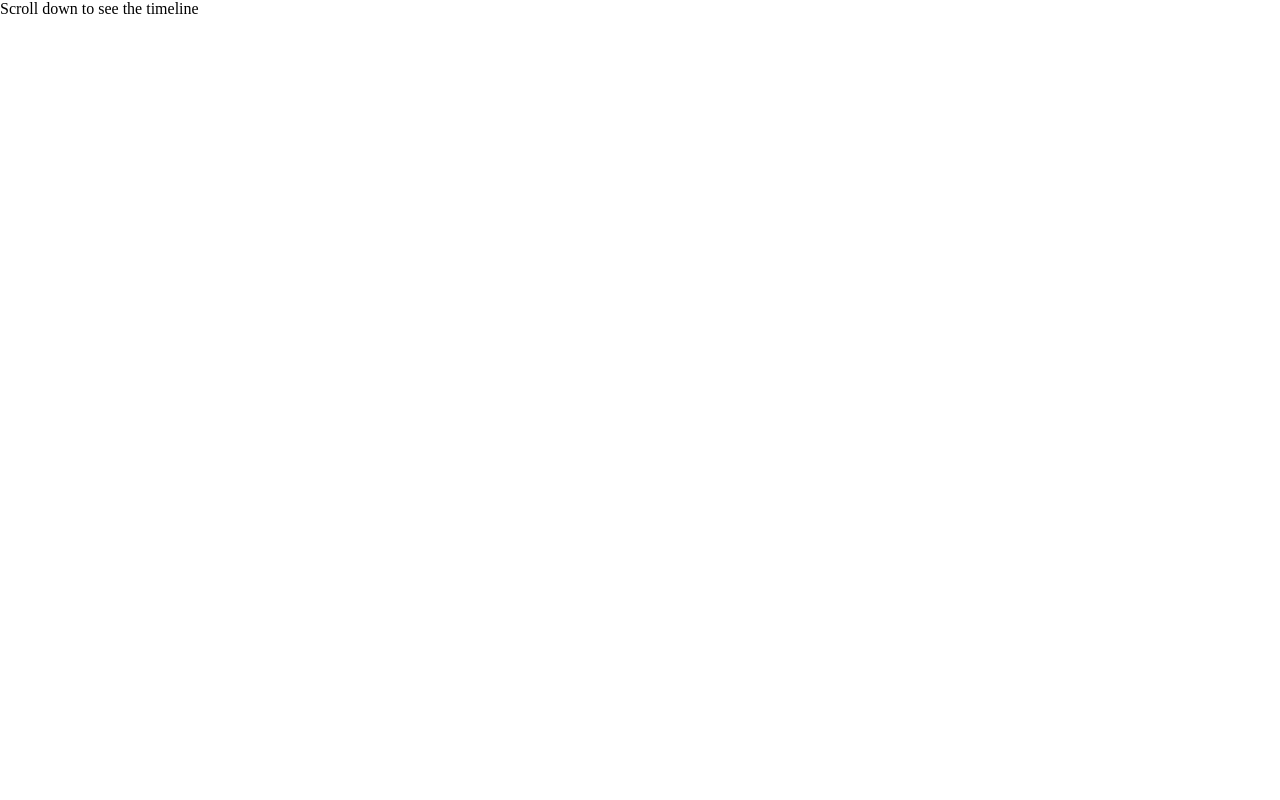
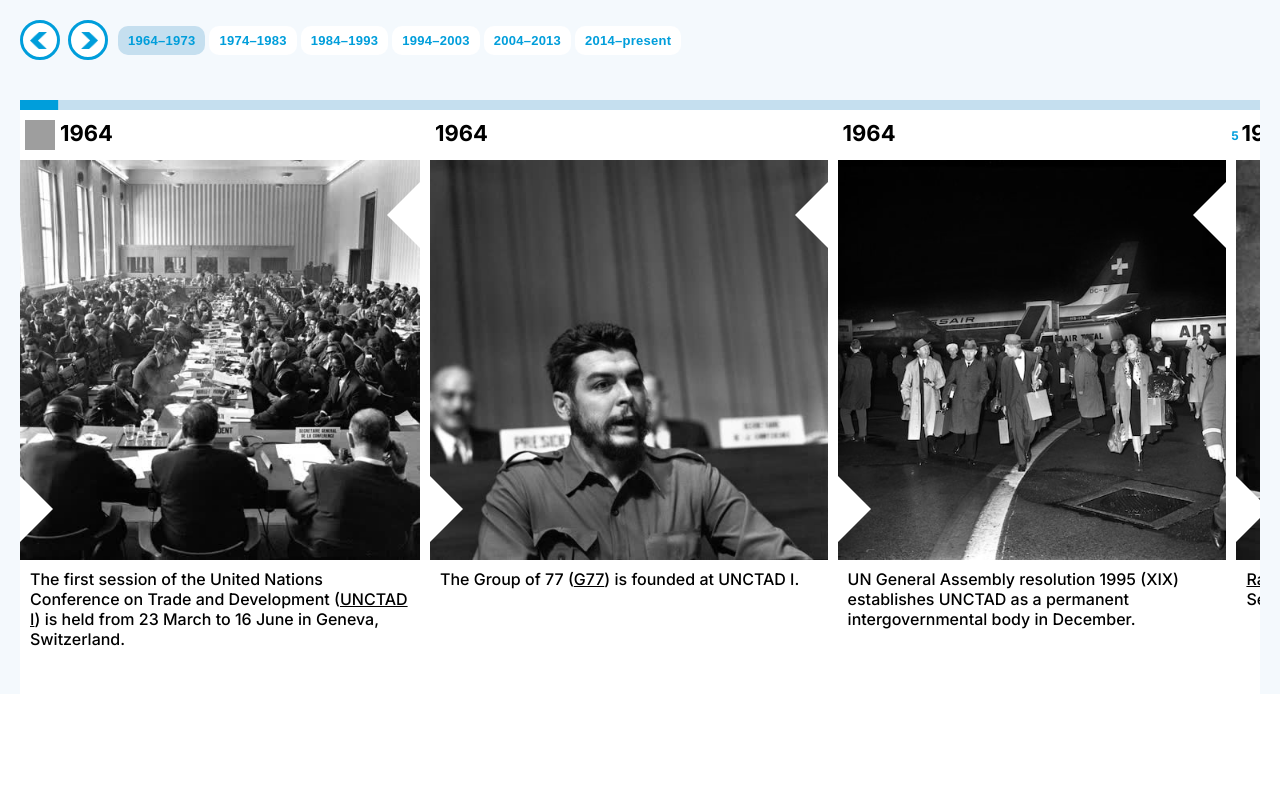
Before and after one commit to unctad-infovis/2024-unctad60, a plain HTML site: page index.html in a window 1280 px wide. Shown: the top 800 px of the page. Drawn offline with Linux system fonts and the light colour scheme; grey boxes are pictures that could not be loaded.

Commit message:
Fixed minor things

```diff
--- a/index.html
+++ b/index.html
@@ -2,4 +2,4 @@
       body {
         margin: 0;
         padding: 0;
-      }</style><link href="font/fonts.css" rel="stylesheet"><link rel="shortcut icon" href="favicon.png"/><script defer="defer" src="js/2024-unctad60.min.js"></script><link href="css/2024-unctad60.min.css" rel="stylesheet"></head><body><div style="height: 150vh">Scroll down to see the timeline</div><div id="app-root-2024-unctad60-timeline" class="app-root-2024-unctad60"></div></body></html>
+      }</style><link href="font/fonts.css" rel="stylesheet"><link rel="shortcut icon" href="favicon.png"/><script defer="defer" src="js/2024-unctad60.min.js"></script><link href="css/2024-unctad60.min.css" rel="stylesheet"></head><body><div id="app-root-2024-unctad60-timeline" class="app-root-2024-unctad60"></div></body></html>
```
Also changed, not shown: css/2024-unctad60.min.css, js/2024-unctad60.min.js.
